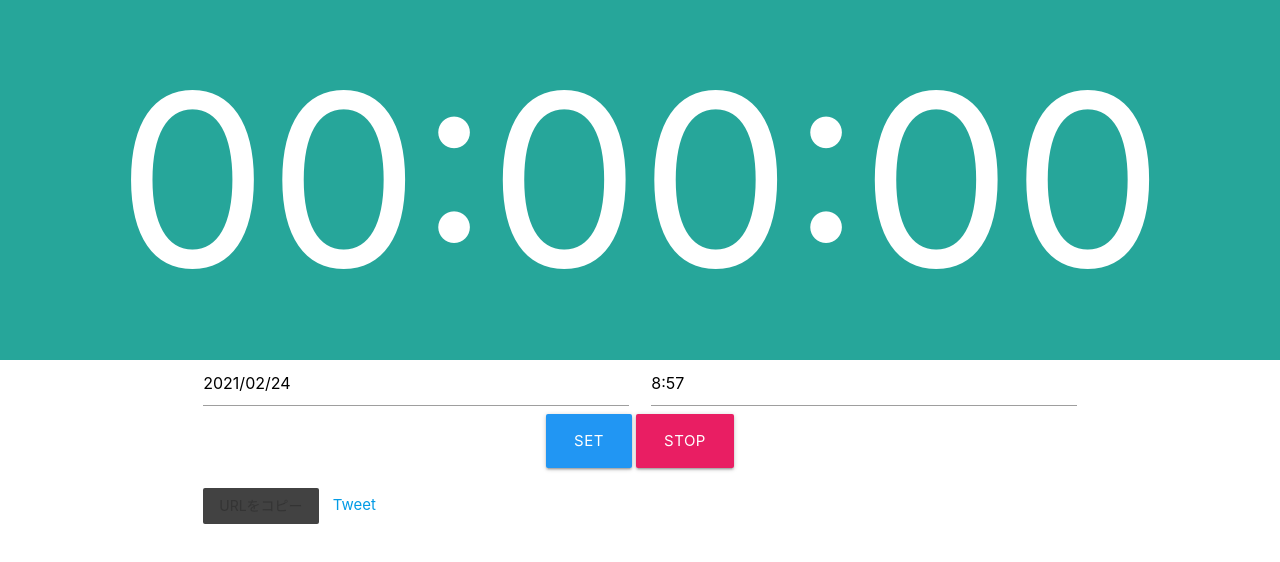
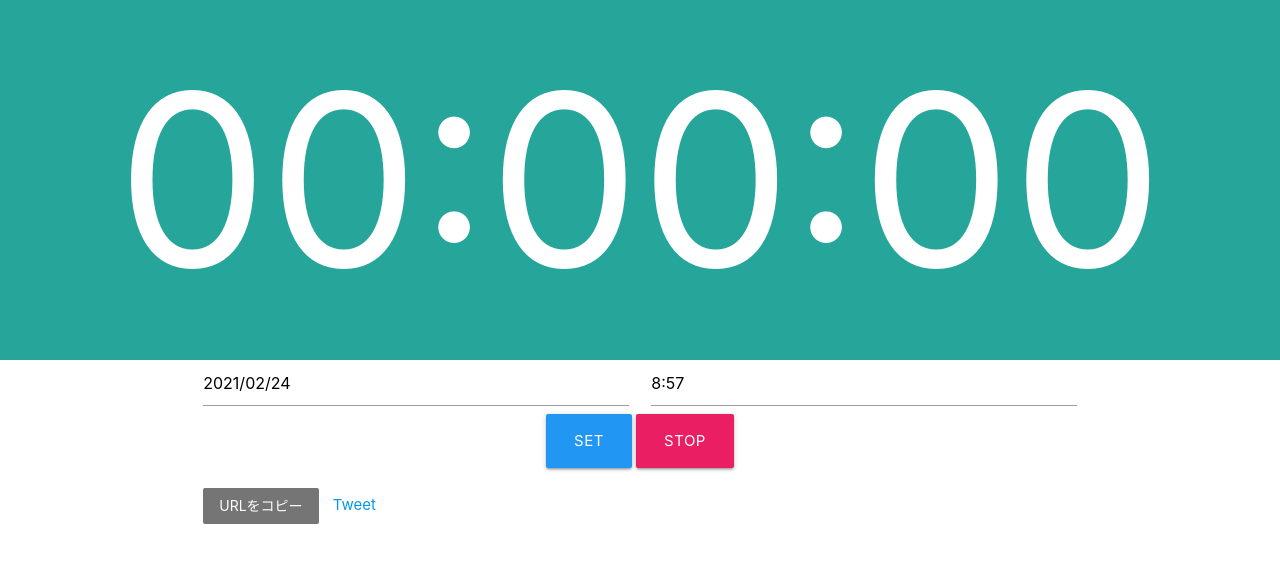
Before and after one commit to r-40021/countdown-timer, a plain HTML site: page index.html in a window 1280 px wide. Drawn offline with Linux system fonts and the light colour scheme.

Commit message:
ボタンデザイン変更2

```diff
--- a/index.html
+++ b/index.html
@@ -39,7 +39,7 @@
       <div class="row">
         <div class="col s12">
           <!--URL-->
-          <a href="javascript:copy()" class="btn-flat grey darken-3 waves-effect waves-teal" style="margin-right: 10px">URLをコピー</a>
+          <a href="javascript:copy()" class="btn-flat grey darken-1 white-text waves-effect waves-teal" style="margin-right: 10px">URLをコピー</a>
           <!--Twitter-->
           <a href="https://twitter.com/share?ref_src=twsrc%5Etfw" class="twitter-share-button" data-text="半永久的に計れるタイマー&#13;" data-hashtags="やまだのタイマー,卒業,終業式"　data-size="large"　data-show-count="false" data-url="https://r-40021.github.io/countdown-timer">Tweet</a>
           <script async src="https://platform.twitter.com/widgets.js" charset="utf-8"></script>
```
